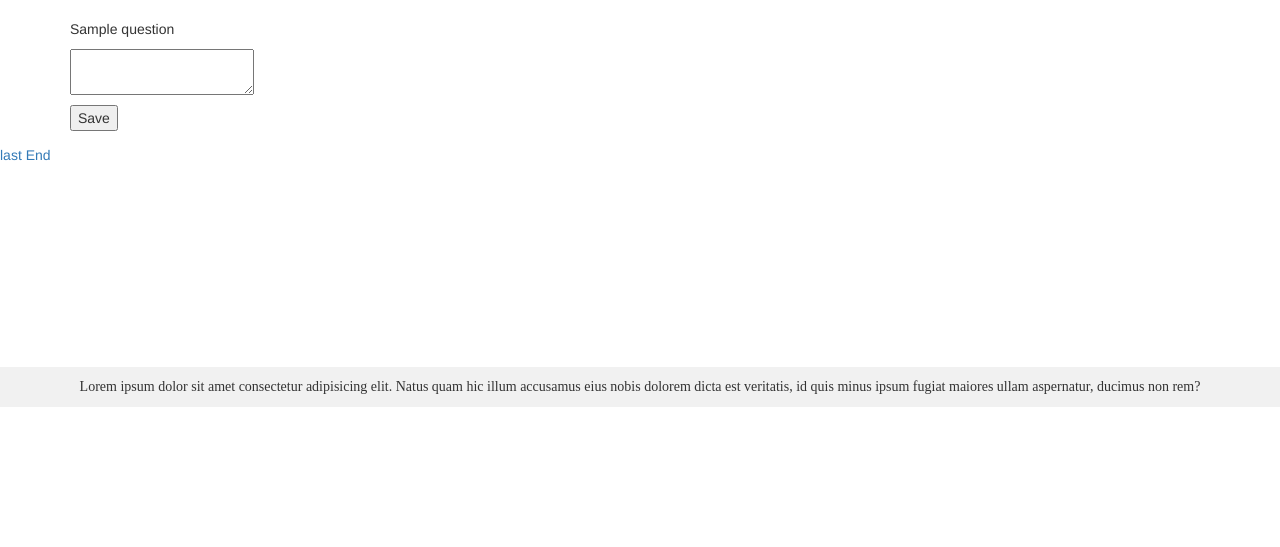
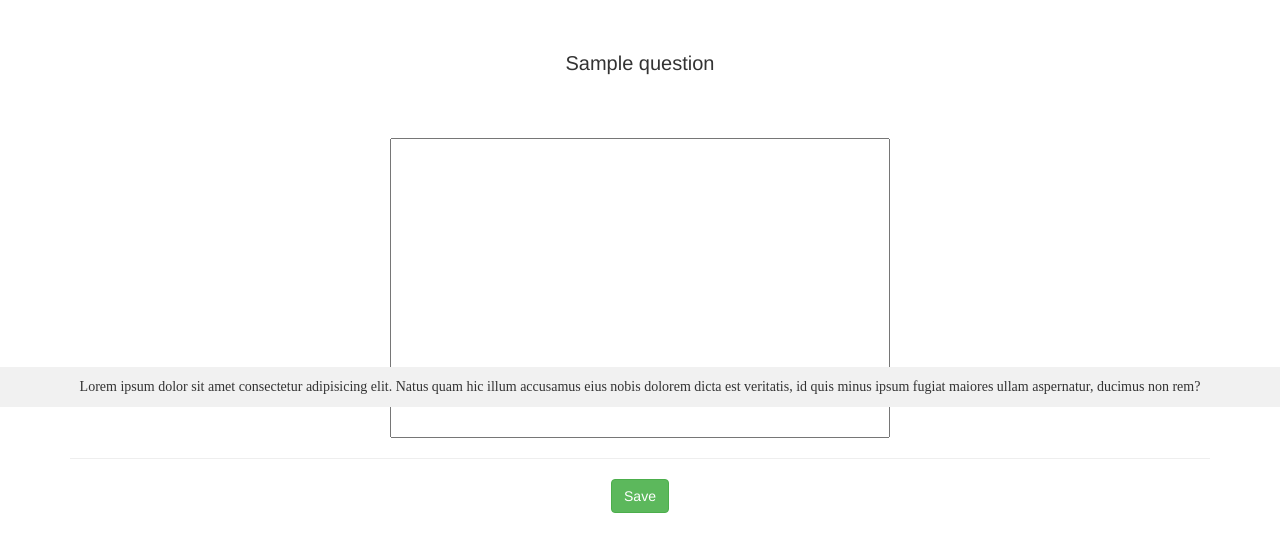
Before and after one commit to Budd00/CITS3403_Pro2, a Flask app: template app/templates/Questions.html in a window 1280 px wide. Shown: the part 393-940 px from the top of the page. Before the commit the page ends 800 px from the top, so only its background shows below. Run offline with Flask 2, Linux system fonts and the light colour scheme; tables that the repository leaves empty hold one stand-in row (values such as "Sample post"); the template is opened without the code that fills it: values that come from a table or form of the project are taken from there, most other values are stand-ins (such as "Sample title", 1, 10 or a date in 2020).

Commit message:
Update Questions.html

```diff
--- a/app/templates/Questions.html
+++ b/app/templates/Questions.html
@@ -3,31 +3,36 @@
 
 {% block content %}
 
-<div class="container">
+<style>
+    .container{
+       margin-top: 50px;
+        text-align: center;
+
+    }
+    .answerTable{
+        font-size: 20px;
+        width: 500px;
+        height: 300px;
+        resize: none;
+
+    }
+</style>
+
+<div class="container" >
     {% for i in question %}
-    <p>{{i}}</p>
+    <p style="font-size: 20px;">{{i}}</p>
     {% endfor %}
 </div>
 
 <div class="container">
 
-    <form action="" method="post">
+    <form action="" method="post" >
         {{ form.hidden_tag() }}
-        <p>
-            {{ form.answer(size=500) }}<br>
+        <p >
+            {{ form.answer(size=600,class_='answerTable')}}<br> <hr>
         </p>
-        <p>{{ form.submit() }}</p>
+        <p>{{ form.submit(class_='btn btn-success') }}</p>
     </form>
 </div>
 
-{% if limit and nextindex!="1" %}
-<a href="{{url_for('Que', tag=tag, index=lastindex) }}">last</a>
-<a href="{{url_for('Que', tag=tag, index=nextindex) }}">next</a>
-{% elif limit %}
-<a href="{{url_for('Que', tag=tag, index=nextindex) }}">next</a>
-{% else %}
-<a href="{{url_for('Que', tag=tag, index=lastindex) }}">last</a>
-<a href="{{url_for('ending')}}">End</a>
-{% endif%}
-
 {% endblock %}
```
